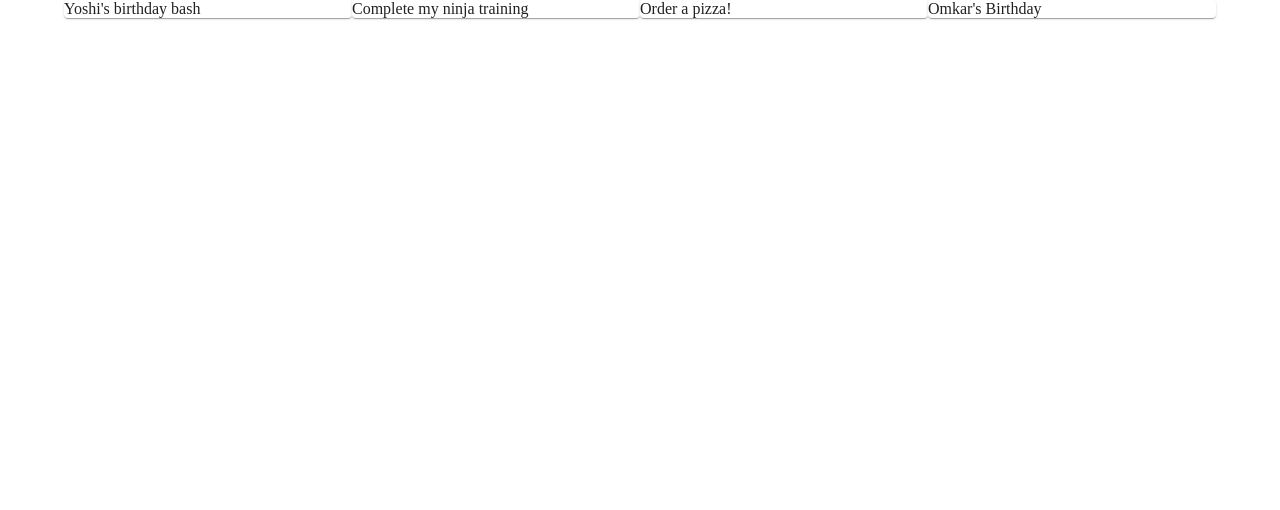
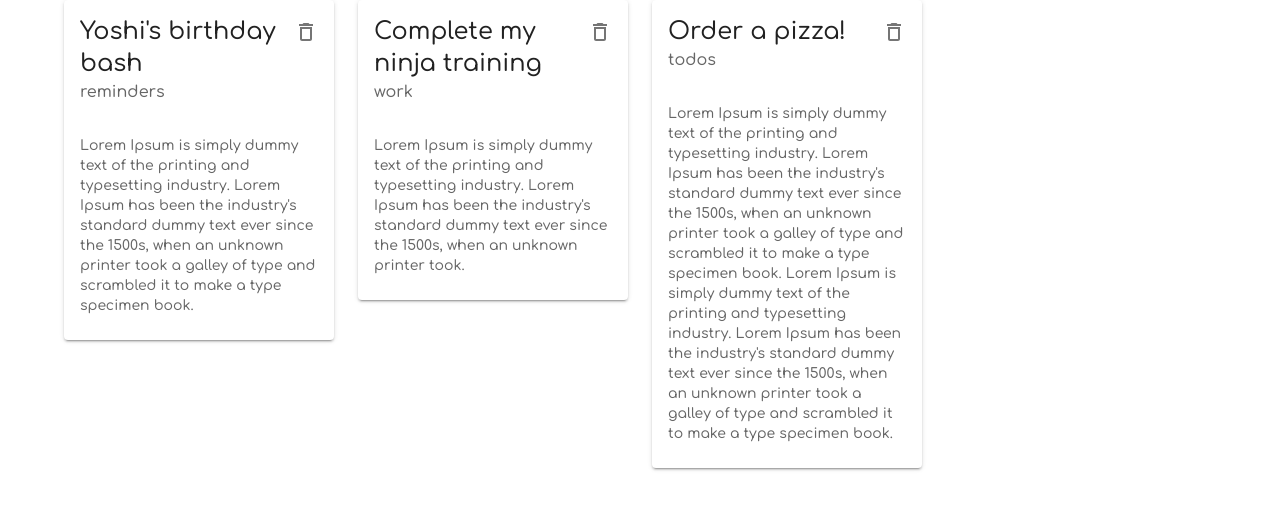
Before and after one commit to RaulLit/Material-UI-Tutorial, a React (Create React App) app: page / in a window 1280 px wide. Shown: the top 510 px of the page. Built offline with nearby package versions, Linux system fonts and the light colour scheme; data requests are answered from the project's data file.

Commit message:
card components and layout completed

```diff
--- a/data/db.json
+++ b/data/db.json
@@ -17,12 +17,6 @@
       "details": "Lorem Ipsum is simply dummy text of the printing and typesetting industry. Lorem Ipsum has been the industry's standard dummy text ever since the 1500s, when an unknown printer took a galley of type and scrambled it to make a type specimen book.\nLorem Ipsum is simply dummy text of the printing and typesetting industry. Lorem Ipsum has been the industry's standard dummy text ever since the 1500s, when an unknown printer took a galley of type and scrambled it to make a type specimen book.",
       "category": "todos",
       "id": 3
-    },
-    {
-      "title": "Omkar's Birthday",
-      "details": "a;ldkjf asdfads asdfaf",
-      "category": "reminder",
-      "id": 4
     }
   ]
 }
--- a/src/App.js
+++ b/src/App.js
@@ -4,6 +4,7 @@ import { Home } from "./pages/Home";
 import { Create } from "./pages/Create";
 import { createTheme, ThemeProvider } from "@mui/material/styles";
 import { blue, purple } from "@mui/material/colors";
+import { Layout } from "./components/Layout";
 
 const theme = createTheme({
   palette: {
@@ -24,10 +25,12 @@ function App() {
     <div className="App">
       <ThemeProvider theme={theme}>
         <Router>
-          <Routes>
-            <Route exact path="/" element={<Home />} />
-            <Route path="/create" element={<Create />} />
-          </Routes>
+          <Layout>
+            <Routes>
+              <Route exact path="/" element={<Home />} />
+              <Route path="/create" element={<Create />} />
+            </Routes>
+          </Layout>
         </Router>
       </ThemeProvider>
     </div>
--- /dev/null
+++ b/src/components/Layout.js
@@ -0,0 +1,7 @@
+export const Layout = ({ children }) => {
+  return (
+    <div>
+      <div>{children}</div>
+    </div>
+  );
+};
--- /dev/null
+++ b/src/components/NoteCard.js
@@ -0,0 +1,31 @@
+import { DeleteOutlined } from "@mui/icons-material";
+import {
+  Card,
+  CardContent,
+  CardHeader,
+  IconButton,
+  Typography,
+} from "@mui/material";
+
+export const NoteCard = ({ note, handleDelete }) => {
+  return (
+    <div>
+      <Card elevation={2}>
+        <CardHeader
+          action={
+            <IconButton onClick={() => handleDelete(note.id)}>
+              <DeleteOutlined />
+            </IconButton>
+          }
+          title={note.title}
+          subheader={note.category}
+        />
+        <CardContent>
+          <Typography variant="body2" color="text.secondary">
+            {note.details}
+          </Typography>
+        </CardContent>
+      </Card>
+    </div>
+  );
+};
--- a/src/pages/Home.js
+++ b/src/pages/Home.js
@@ -1,5 +1,6 @@
-import { Container, Grid, Paper } from "@mui/material";
+import { Container, Grid } from "@mui/material";
 import { useEffect, useState } from "react";
+import { NoteCard } from "../components/NoteCard";
 
 export const Home = () => {
   const [notes, setNotes] = useState([]);
@@ -10,28 +11,22 @@ export const Home = () => {
       .then((data) => setNotes(data));
   }, []);
 
+  const handleDelete = async (id) => {
+    await fetch("http://localhost:8000/notes/" + id, {
+      method: "DELETE",
+    });
+
+    const newNotes = notes.filter((item) => item.id != id);
+    setNotes(newNotes);
+  };
+
   return (
     <Container>
-      {/* <Grid container>
-        <Grid item xs={12} sm={6} md={3}>
-          <Paper>1</Paper>
-        </Grid>
-        <Grid item xs={12} sm={6} md={3}>
-          <Paper>2</Paper>
-        </Grid>
-        <Grid item xs={12} sm={6} md={3}>
-          <Paper>3</Paper>
-        </Grid>
-        <Grid item xs={12} sm={6} md={3}>
-          <Paper>4</Paper>
-        </Grid>
-      </Grid> */}
-
-      <Grid container>
+      <Grid container spacing={3}>
         {notes &&
           notes.map((item) => (
             <Grid item key={item.id} xs={12} sm={6} md={3}>
-              <Paper>{item.title}</Paper>
+              <NoteCard note={item} handleDelete={handleDelete} />
             </Grid>
           ))}
       </Grid>
```
